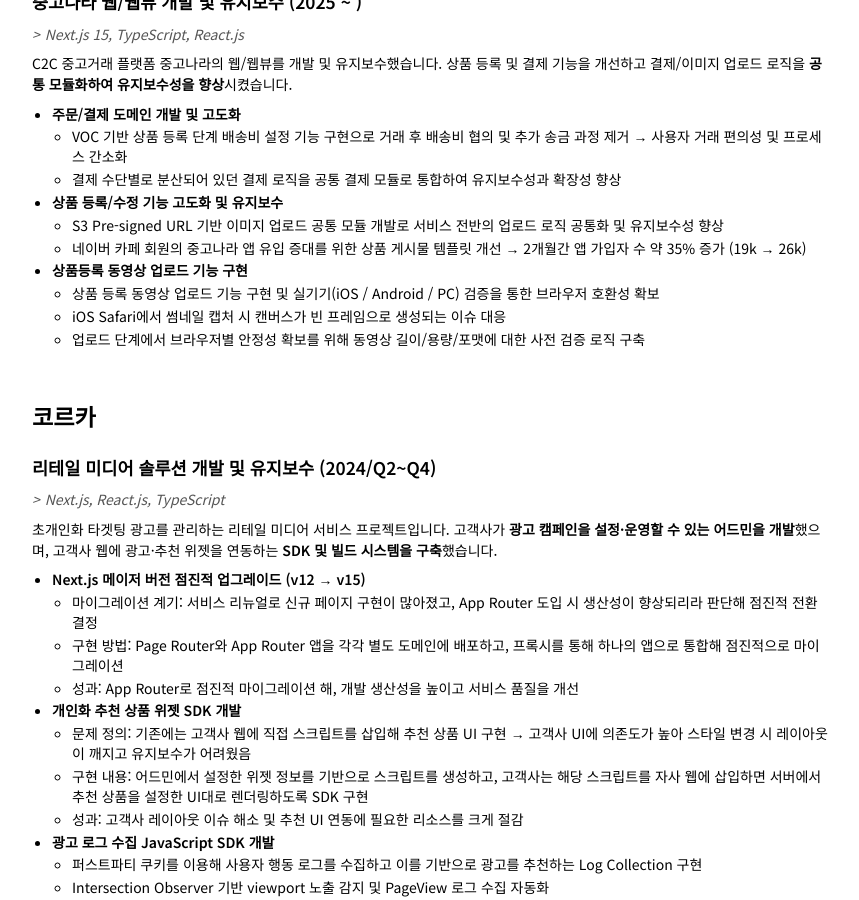
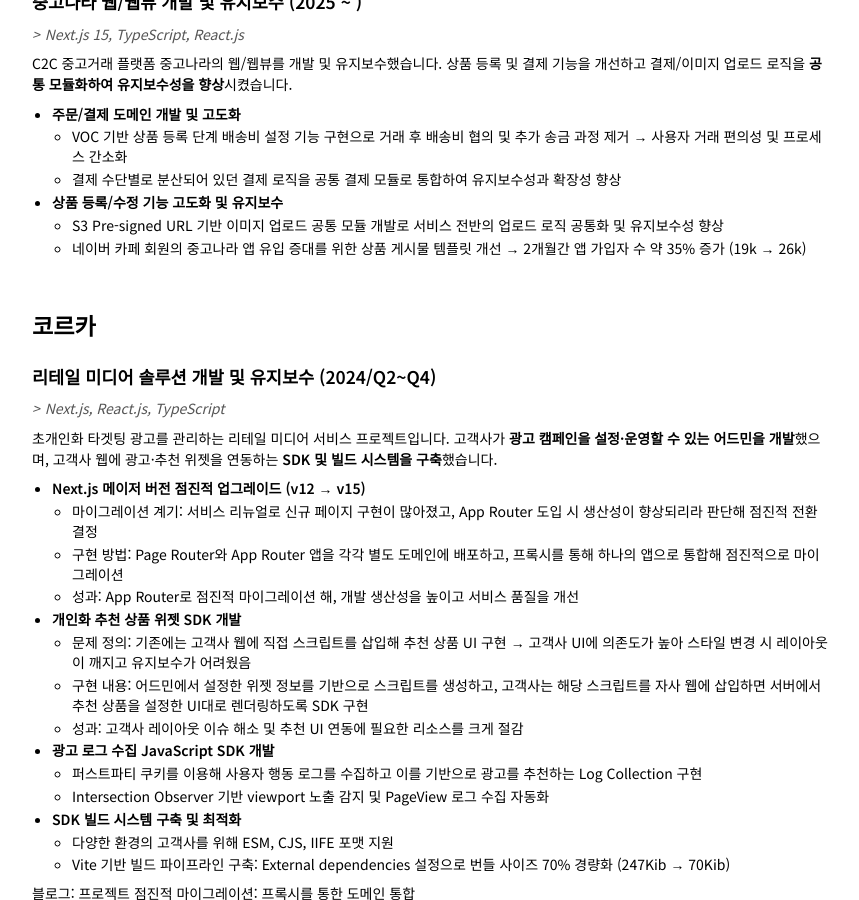
Before and after one commit to ghost-redo/ghost-redo.github.io, a Jekyll site: the page built from resume.md, in a window 1280 px wide and 900 px high, scrolled down 2491 px. Shown: the whole window, without its empty margins (209-1068 px from the left). Built offline with Jekyll 4.4.1, drawn with Linux system fonts in a browser that asks for light colours; some web fonts are replaced.

Commit message:
Remove product registration video upload feature
Removed the video upload feature for product registration, including compatibility checks and validation logic.

```diff
--- a/resume.md
+++ b/resume.md
@@ -133,10 +133,6 @@ C2C 중고거래 플랫폼 중고나라의 웹/웹뷰를 개발 및 유지보수
 - **상품 등록/수정 기능 고도화 및 유지보수**
   - S3 Pre-signed URL 기반 이미지 업로드 공통 모듈 개발로 서비스 전반의 업로드 로직 공통화 및 유지보수성 향상
   - 네이버 카페 회원의 중고나라 앱 유입 증대를 위한 상품 게시물 템플릿 개선 → 2개월간 앱 가입자 수 약 35% 증가 (19k → 26k)
-- **상품등록 동영상 업로드 기능 구현**
-  - 상품 등록 동영상 업로드 기능 구현 및 실기기(iOS / Android / PC) 검증을 통한 브라우저 호환성 확보
-  - iOS Safari에서 썸네일 캡처 시 캔버스가 빈 프레임으로 생성되는 이슈 대응
-  - 업로드 단계에서 브라우저별 안정성 확보를 위해 동영상 길이/용량/포맷에 대한 사전 검증 로직 구축
 
 <br>
 
```
